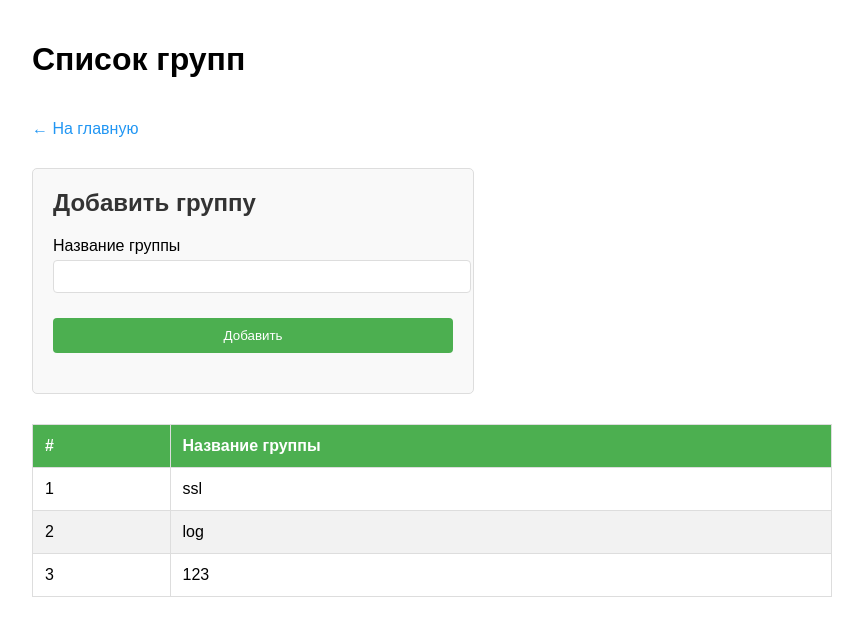
After one commit to uuBratyIIIke/scap_generator, a Flask app: page /groups in a window 1280 px wide. The commit adds this page. Shown: the top 636 px of the page, without its empty margins (208-1071 px from the left). Run offline with Flask 3, Linux system fonts and the light colour scheme; data comes from the database, SQL or seed files in the repository; both versions use the stored data as it was after the commit.

Commit message:
added groups

```diff
--- a/app.py
+++ b/app.py
@@ -187,8 +187,16 @@ def export_to_file():
     return response
 
 
-@app.route('/groups')
+@app.route('/groups', methods=['GET', 'POST'])
+@app.route('/groups', methods=['GET', 'POST'])
 def groups():
+    if request.method == 'POST':
+        group_name = request.form.get('group_name')
+        if group_name:
+            new_group = Group(name=group_name)
+            db.session.add(new_group)
+            db.session.commit()
+            return redirect(url_for('groups'))
     all_groups = Group.query.all()
     return render_template('groups.html', groups=all_groups)
 
--- /dev/null
+++ b/templates/groups.html
@@ -0,0 +1,48 @@
+<!DOCTYPE html>
+<html lang="ru">
+<head>
+    <meta charset="UTF-8">
+    <title>Группы</title>
+    <link rel="stylesheet" href="{{ url_for('static', filename='style.css') }}">
+</head>
+<body>
+    <h1>Список групп</h1>
+
+    <!-- Кнопка "На главную" -->
+    <a href="{{ url_for('index') }}" class="back-link">← На главную</a>
+
+    <!-- Форма добавления новой группы -->
+    <div class="form-section" style="max-width: 400px; margin: 30px 0;">
+        <h2>Добавить группу</h2>
+        <form method="post" action="{{ url_for('groups') }}">
+            <div class="form-group">
+                <label for="group_name">Название группы</label>
+                <input type="text" id="group_name" name="group_name" required>
+            </div>
+            <button type="submit" class="submit-btn">Добавить</button>
+        </form>
+    </div>
+
+    <!-- Таблица групп -->
+    <table class="groups-table">
+        <thead>
+            <tr>
+                <th>#</th>
+                <th>Название группы</th>
+            </tr>
+        </thead>
+        <tbody>
+            {% for group in groups %}
+            <tr>
+                <td>{{ loop.index }}</td>
+                <td>{{ group.name }}</td>
+            </tr>
+            {% else %}
+            <tr>
+                <td colspan="2" style="text-align:center; color:#888;">Групп пока нет</td>
+            </tr>
+            {% endfor %}
+        </tbody>
+    </table>
+</body>
+</html>
--- a/templates/index.html
+++ b/templates/index.html
@@ -3,10 +3,14 @@
 <head>
     <title>Параметры системы</title>
     <link rel="stylesheet" href="{{ url_for('static', filename='style.css') }}">
+    <form action="{{ url_for('groups') }}">
+        <button type="submit">Группы</button>
+    </form>
 </head>
 <body>
     <h1>Управление параметрами</h1>
     <a href="{{ url_for('add_parameter') }}" class="add-button">+ Добавить параметр</a>
+
 
     <table class="parameters-table">
         <thead>
```
Also changed, not shown: instance/database.db.
